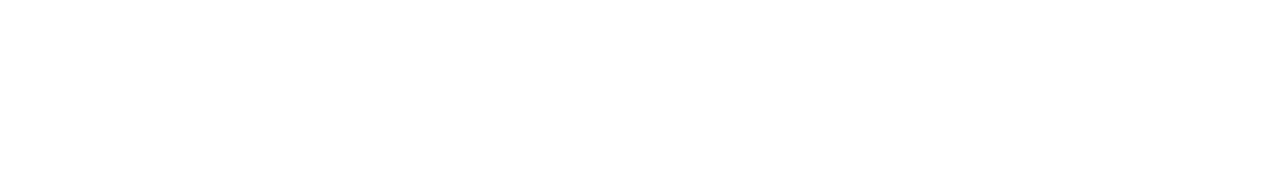
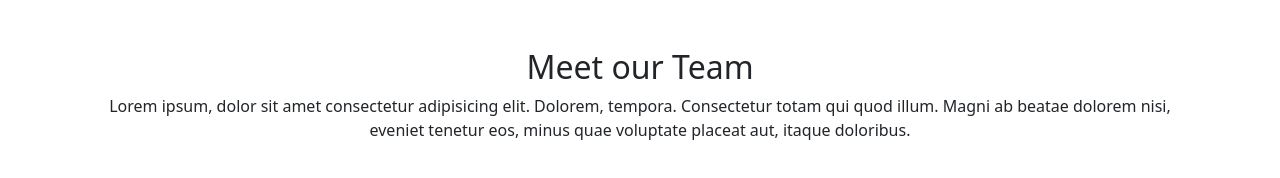
Before and after one commit to Ivanaricci/js-our-team, a plain HTML site: page index.html in a window 1280 px wide. Drawn offline with nearby package versions, Linux system fonts and the light colour scheme.

Commit message:
[UPD] Add Top part

```diff
--- a/index.html
+++ b/index.html
@@ -3,10 +3,21 @@
 <head>
     <meta charset="UTF-8">
     <meta name="viewport" content="width=device-width, initial-scale=1.0">
+    <link href="https://cdn.jsdelivr.net/npm/bootstrap@5.3.3/dist/css/bootstrap.min.css" rel="stylesheet" integrity="sha384-QWTKZyjpPEjISv5WaRU9OFeRpok6YctnYmDr5pNlyT2bRjXh0JMhjY6hW+ALEwIH" crossorigin="anonymous">
     <link rel="stylesheet" href="/css/style.css">
     <title>Document</title>
 </head>
 <body>
+    <div class="my-5">
+        <div class="container">
+            <div class="row">
+                <div class="col-12">
+                    <h2 class="text-center">Meet our Team</h2>
+                    <p class="text-center">Lorem ipsum, dolor sit amet consectetur adipisicing elit. Dolorem, tempora. Consectetur totam qui quod illum. Magni ab beatae dolorem nisi, eveniet tenetur eos, minus quae voluptate placeat aut, itaque doloribus.</p>
+                </div>
+            </div>
+        </div>
+    </div>
     <script src="/script.js"></script>
 </body>
 </html>
```
